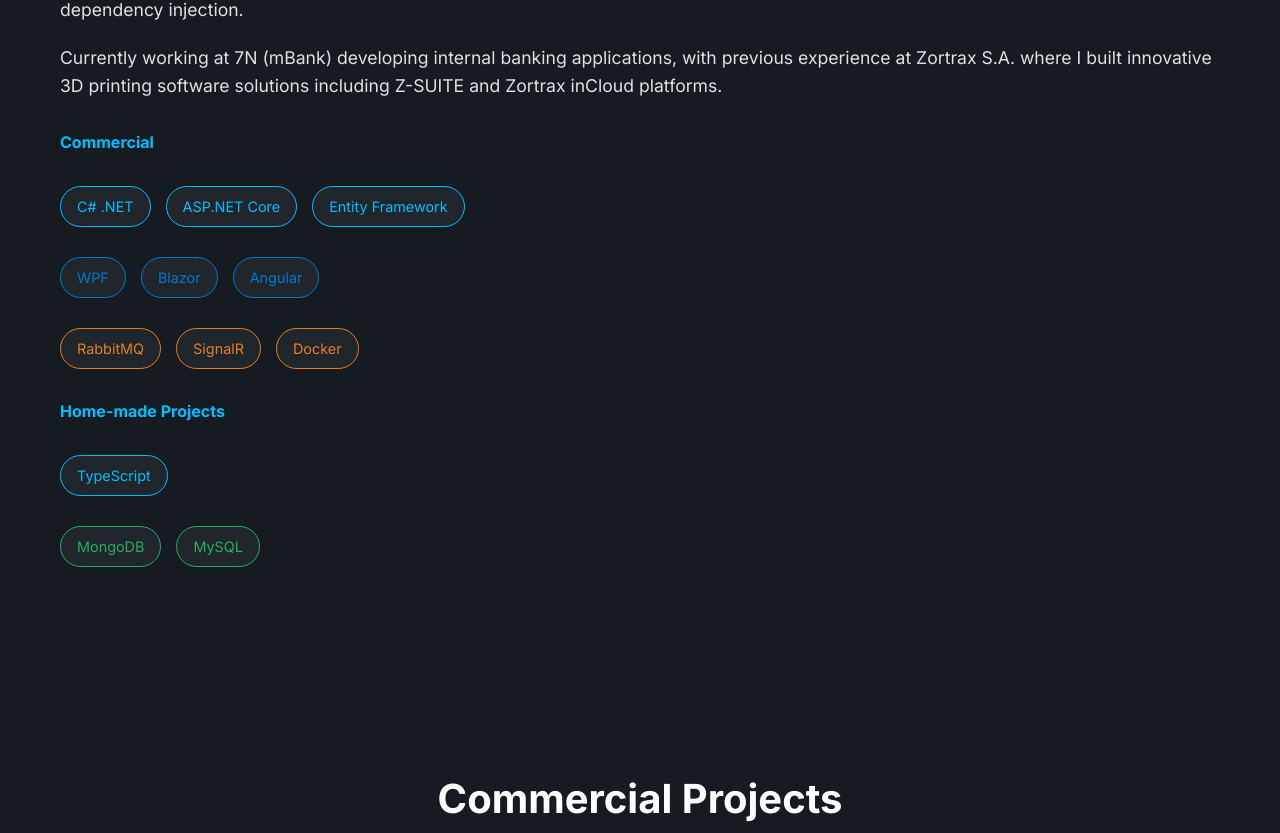
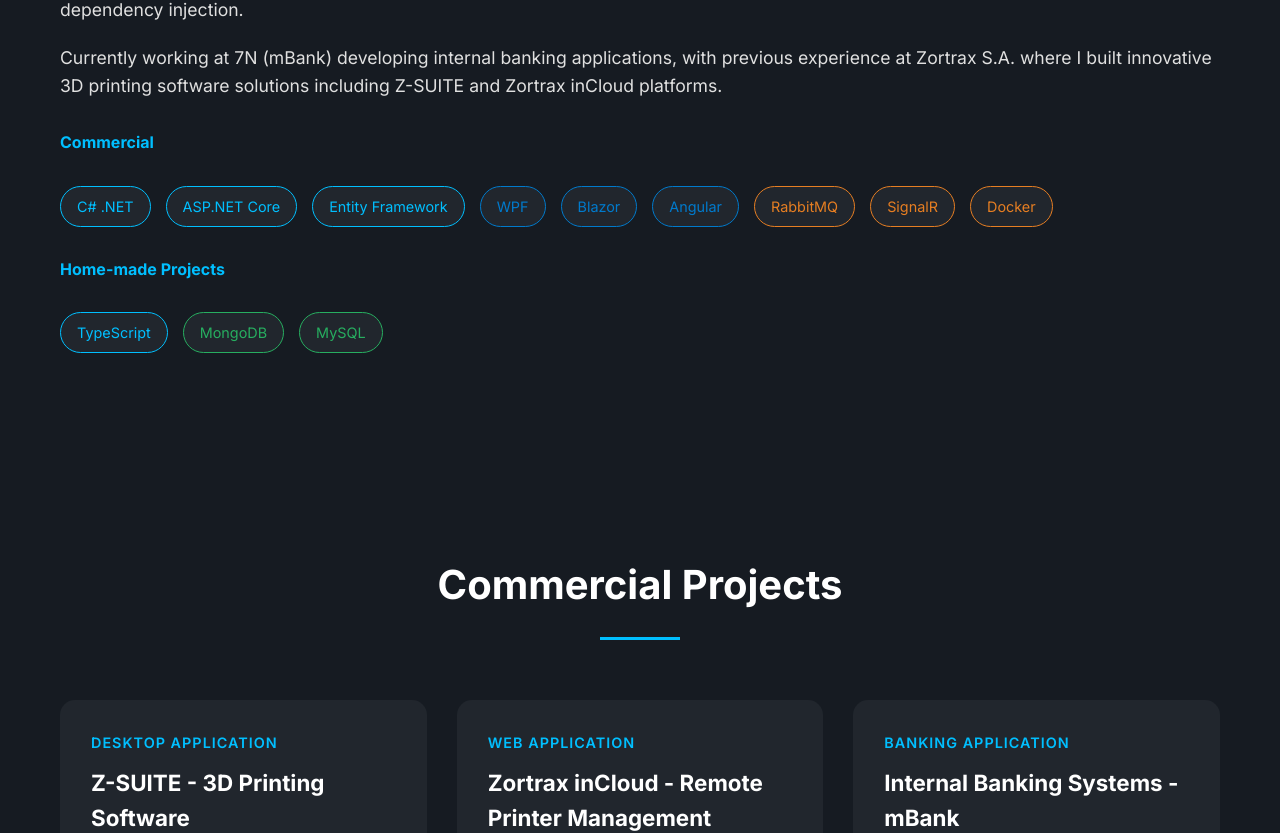
Before and after one commit to PawelWielga/dihor, a React (Vite) app: page / in a window 1280 px wide. Shown: the part 1255-2088 px from the top of the page. Built offline with nearby package versions, Linux system fonts and the light colour scheme.

Commit message:
Combine skills into single groups

```diff
--- a/src/components/About.jsx
+++ b/src/components/About.jsx
@@ -31,27 +31,39 @@ function About() {
             </p>
             <div className="skills-section">
               <h4>Commercial</h4>
-              {commercial.map(({ class: cls, skills: list }) => (
-                <div className="skill-group" key={cls}>
-                  <div className="tech-stack">
-                    {list.map((skill) => (
-                      <span key={skill} className={`tech-tag ${cls}`}>{skill}</span>
-                    ))}
-                  </div>
+              <div className="skill-group">
+                <div className="tech-stack">
+                  {commercial
+                    .flatMap(({ class: cls, skills: list }) =>
+                      list.map((skill) => (
+                        <span
+                          key={`${cls}-${skill}`}
+                          className={`tech-tag ${cls}`}
+                        >
+                          {skill}
+                        </span>
+                      ))
+                    )}
                 </div>
-              ))}
+              </div>
             </div>
             <div className="skills-section">
               <h4>Home-made Projects</h4>
-              {home.map(({ class: cls, skills: list }) => (
-                <div className="skill-group" key={cls}>
-                  <div className="tech-stack">
-                    {list.map((skill) => (
-                      <span key={skill} className={`tech-tag ${cls}`}>{skill}</span>
-                    ))}
-                  </div>
+              <div className="skill-group">
+                <div className="tech-stack">
+                  {home
+                    .flatMap(({ class: cls, skills: list }) =>
+                      list.map((skill) => (
+                        <span
+                          key={`${cls}-${skill}`}
+                          className={`tech-tag ${cls}`}
+                        >
+                          {skill}
+                        </span>
+                      ))
+                    )}
                 </div>
-              ))}
+              </div>
             </div>
           </div>
         </div>
```
